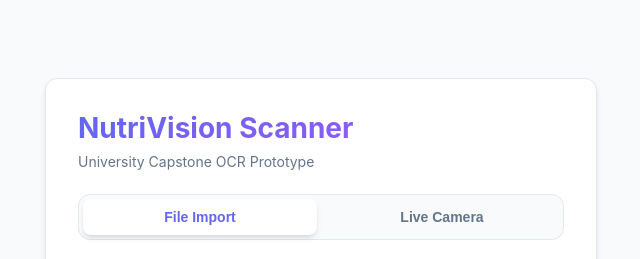
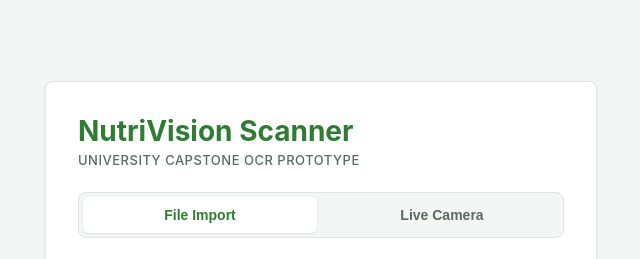
Before and after one commit to Vision-Enterprise/tesseract-js-demo, a website built with Vite: page index.html in a window 1280 px wide. Shown: the part 127-386 px from the top of the page, without its empty margins (319-959 px from the left). Built offline with nearby package versions, Linux system fonts and the light colour scheme.

Commit message:
style: match theme and variables with NutriVision dashboard

```diff
--- a/src/style.css
+++ b/src/style.css
@@ -1,25 +1,25 @@
 :root {
-  --primary: #6366f1;
-  --primary-hover: #4f46e5;
-  --bg-main: #f8fafc;
+  --primary: #2e7d32; /* NutriVision Brand Green */
+  --primary-hover: #1b5e20;
+  --bg-main: #f4f6f5; /* Light green-gray background */
   --bg-card: #ffffff;
-  --text-main: #1e293b;
-  --text-muted: #64748b;
-  --border: #e2e8f0;
-  --success: #10b981;
-  --error: #ef4444;
-  --radius: 12px;
-  --shadow: 0 4px 6px -1px rgb(0 0 0 / 0.1), 0 2px 4px -2px rgb(0 0 0 / 0.1);
+  --text-main: #1a231d;
+  --text-muted: #5c6b61;
+  --border: #e0e5e2;
+  --success: #2e7d32;
+  --error: #c62828;
+  --radius: 8px; /* 8px rounded corners to match the dashboard widgets */
+  --shadow: 0 1px 3px rgba(0, 0, 0, 0.05), 0 1px 2px rgba(0, 0, 0, 0.05); /* Soft clean flat shadow */
   --font: 'Inter', system-ui, -apple-system, sans-serif;
 }
 
 @media (prefers-color-scheme: dark) {
   :root {
-    --bg-main: #0f172a;
-    --bg-card: #1e293b;
-    --text-main: #f8fafc;
-    --text-muted: #94a3b8;
-    --border: #334155;
+    --bg-main: #0c100d; /* Very dark charcoal green */
+    --bg-card: #161c18; /* Dark green-gray card */
+    --text-main: #f1f5f2;
+    --text-muted: #8e9c93;
+    --border: #2a352e;
     --shadow: 0 4px 6px -1px rgb(0 0 0 / 0.3), 0 2px 4px -2px rgb(0 0 0 / 0.3);
   }
 }
@@ -54,16 +54,17 @@ body {
 .title {
   font-size: 28px;
   font-weight: 700;
-  margin: 0 0 8px;
-  background: linear-gradient(135deg, var(--primary), #a855f7);
-  -webkit-background-clip: text;
-  -webkit-text-fill-color: transparent;
+  margin: 0 0 4px;
+  color: var(--primary);
 }
 
 .subtitle {
-  font-size: 14px;
+  font-size: 13px;
+  font-weight: 500;
   color: var(--text-muted);
   margin: 0 0 24px;
+  text-transform: uppercase;
+  letter-spacing: 0.5px;
 }
 
 /* Tabs */
@@ -85,7 +86,7 @@ body {
   border: none;
   background: none;
   color: var(--text-muted);
-  border-radius: 8px;
+  border-radius: 6px;
   cursor: pointer;
   transition: all 0.2s ease;
   display: flex;
@@ -108,12 +109,12 @@ body {
   cursor: pointer;
   transition: all 0.2s ease-in-out;
   margin-bottom: 24px;
-  background: rgba(99, 102, 241, 0.02);
+  background: rgba(46, 125, 50, 0.01);
 }
 
 .dropzone:hover {
   border-color: var(--primary);
-  background: rgba(99, 102, 241, 0.05);
+  background: rgba(46, 125, 50, 0.03);
 }
 
 .dropzone input {
@@ -204,7 +205,7 @@ body {
   border-radius: var(--radius);
   cursor: pointer;
   transition: background-color 0.2s;
-  box-shadow: 0 2px 4px rgba(99, 102, 241, 0.2);
+  box-shadow: 0 2px 4px rgba(46, 125, 50, 0.15);
 }
 
 .btn:hover {
@@ -258,6 +259,8 @@ body {
   font-weight: 600;
   margin-bottom: 8px;
   display: block;
+  text-align: left;
+  color: var(--primary);
 }
 
 .output-box {
```
